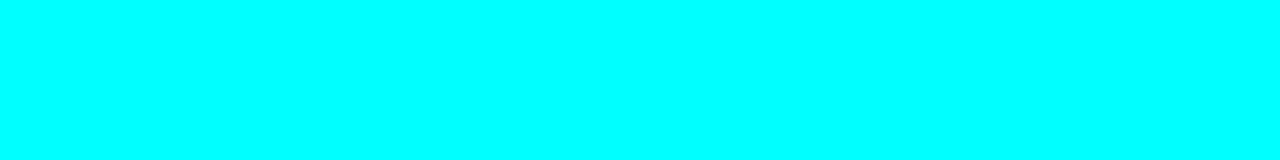
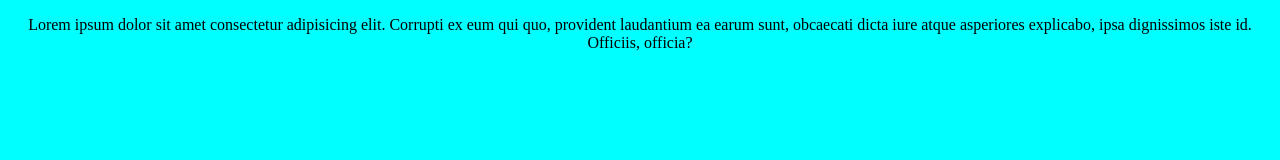
Before and after one commit to Rakib383/project, a plain HTML site: page index.html in a window 1280 px wide. Drawn offline with Linux system fonts and the light colour scheme.

Commit message:
added a paragraph and centered it

```diff
--- a/index.html
+++ b/index.html
@@ -7,6 +7,6 @@
     <link rel="stylesheet" href="styles.css">
 </head>
 <body>
-
+    <p>Lorem ipsum dolor sit amet consectetur adipisicing elit. Corrupti ex eum qui quo, provident laudantium ea earum sunt, obcaecati dicta iure atque asperiores explicabo, ipsa dignissimos iste id. Officiis, officia?</p>
 </body>
 </html>
--- a/styles.css
+++ b/styles.css
@@ -1,3 +1,6 @@
 body{
     background-color: aqua;
 }
+p{
+    text-align: center;
+}
```
